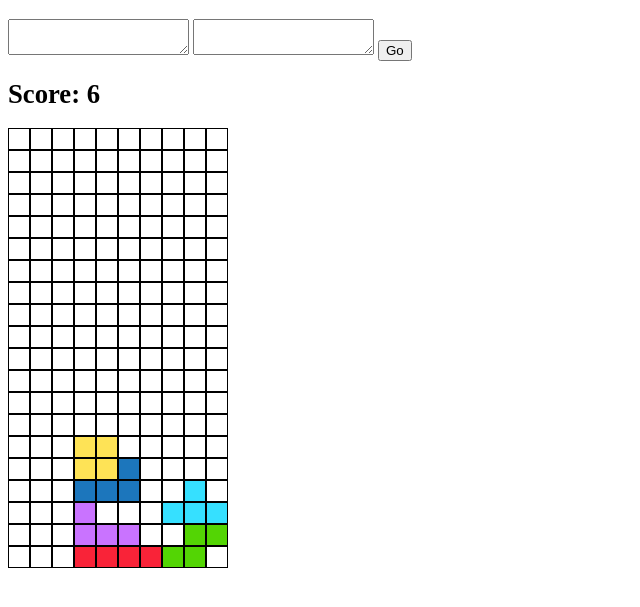
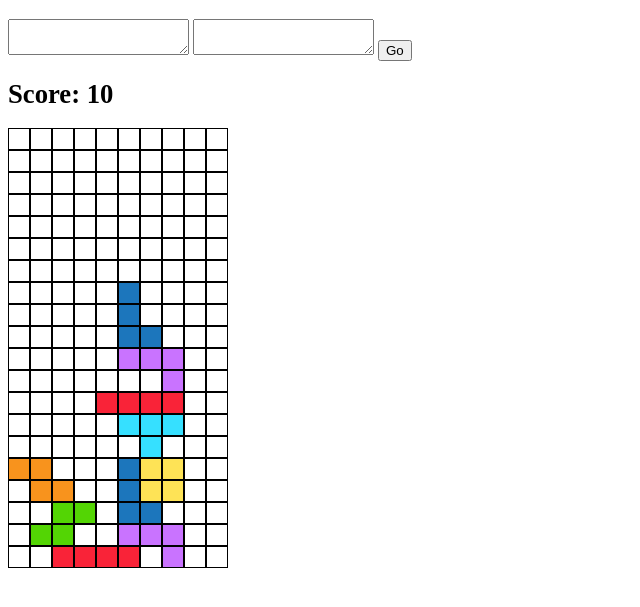
Before and after one commit to danmana/tetris, a plain HTML site: page index.html in a window 1280 px wide. Shown: the part 61-668 px from the top of the page, without its empty margins (0-640 px from the left). Drawn offline with Linux system fonts and the light colour scheme.

Commit message:
add some autoplay demo

```diff
--- a/index.html
+++ b/index.html
@@ -12,15 +12,18 @@
 <div id="display"></div>
 <script src="tetris.js"></script>
 <script>
-    var t = new Tetris('IJLOSTZIJLOSTZIJLOSTZIJLOSTZ');
-    t.makeMove(3, 0);
-    t.makeMove(3, 0);
-    t.makeMove(3, 0);
-    t.makeMove(3, 0);
-    t.makeMove(7, 0);
-    t.makeMove(7, 0);
+    var t = new Tetris('IJLOSTZIJLOSTZIJLOSTZIJLOSTZIJLOSTZIJLOSTZIJLOSTZIJLOSTZ');
     var display = document.getElementById('display');
-    display.innerHTML = t.toHtml();
+
+    var autoplay = setInterval(function () {
+        t.makeMove(Math.floor(Math.random() * 7), Math.floor(Math.random() * 3));
+        display.innerHTML = t.toHtml();
+        if (t.won || t.lost) {
+            clearInterval(autoplay);
+        }
+
+    }, 500);
+
 </script>
 </body>
 </html>
```
